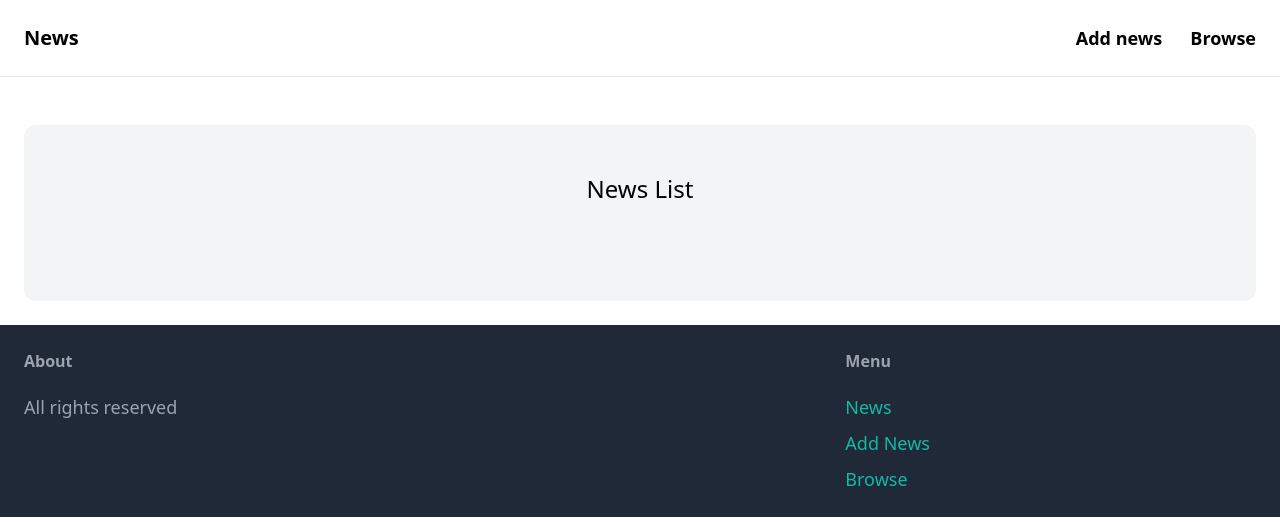
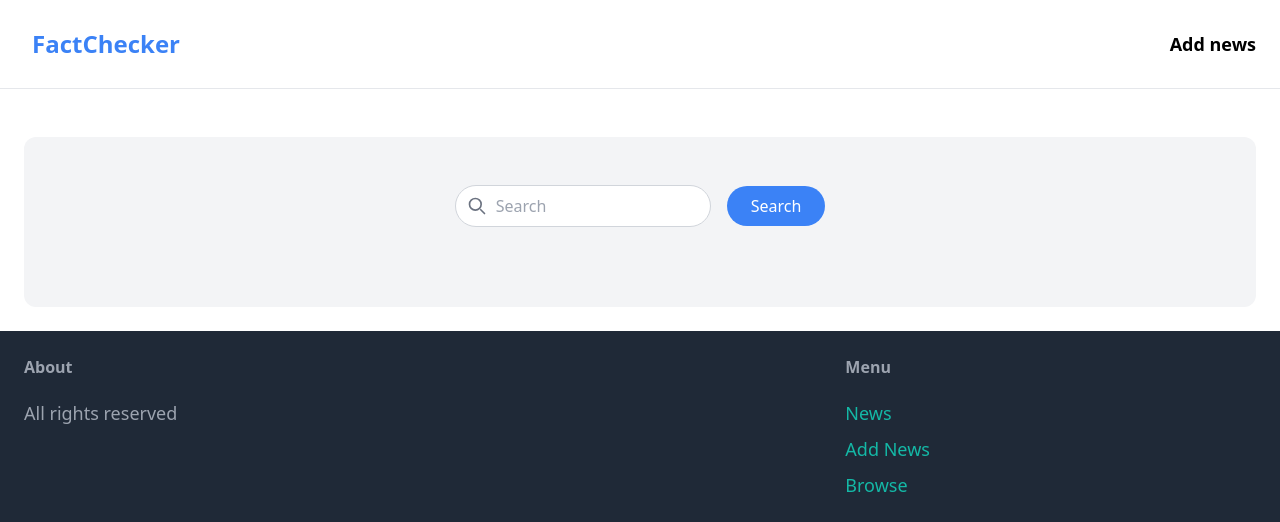
Before and after one commit to fitoretahiri/Fake-News-Detection, a Django app: template api/news/templates/index.html in a window 1280 px wide. Shown: the top 522 px of the page. Run offline with Django 3.2, Linux system fonts and the light colour scheme; the template is opened without the code that fills it, so the values that code supplies are empty; some libraries are stand-ins or nearby versions.

Commit message:
Changes made on styling using Tailwind CSS

```diff
--- a/api/news/templates/base.html
+++ b/api/news/templates/base.html
@@ -9,11 +9,10 @@
 </head>
 <body>
     <nav class="py-6 px-6 flex justify-between items-center border-b border-gray-200">
-        <a href="\news" class="text-xl font-semibold">News</a>
+        <a href="/news" class="text-2xl font-bold text-blue-500 px-2 py-1">FactChecker</a>
 
         <div class="space-x-6">
             <a href="#" class="text-lg font-semibold hover:text-green-500">Add news</a>
-            <a href="#" class="text-lg font-semibold hover:text-green-500">Browse</a>
 
         </div>
     </nav>
--- a/api/news/templates/index.html
+++ b/api/news/templates/index.html
@@ -4,23 +4,37 @@
 
 {% block content %}
 <div class="mt-6 px-6 py-12 bg-gray-100 rounded-xl">
-    <h2 class="mb-12 text-2xl text-center">News List</h2>
+    <div class="flex items-center justify-center mb-8">
+        <div class="relative w-64">
+            <input type="text" placeholder="Search" class="w-full px-4 py-2 border border-gray-300 rounded-full pl-10 focus:outline-none focus:border-blue-500 transition duration-300">
+            <span class="absolute inset-y-0 left-0 flex items-center pl-3">
+                <svg class="h-5 w-5 text-gray-500" fill="none" stroke="currentColor" viewBox="0 0 24 24" xmlns="http://www.w3.org/2000/svg">
+                    <path stroke-linecap="round" stroke-linejoin="round" stroke-width="2" d="M21 21l-4.5-4.5M17 10a7 7 0 1 0-14 0 7 7 0 0 0 14 0z"></path>
+                </svg>
+            </span>
+        </div>
+        <button class="ml-4 px-6 py-2 bg-blue-500 text-white rounded-full hover:bg-blue-600 focus:outline-none transition duration-300">Search</button>
+    </div>
 
-    <div class="grid grid-cols-3 gap-3">
+
+
+    <div class="grid grid-cols-3 gap-20">
         {% for item in news %}
-            <div>
+            <div class="flex flex-col overflow-hidden transition duration-300 transform hover:shadow-lg hover:scale-105 hover:bg-gray-100 hover:border-indigo-500 border border-gray-200 rounded-xl">
                 <a href="{% url 'news:news_detail' item.id %}">
-                    <div>
-                        <img src="{{ item.picture.url }}" class="rounded-t-xl w-48 h-48">
+                    <div class="mb-2">
+                        <img src="{{ item.picture.url }}" class="rounded-t-xl w-full h-48 object-cover transition duration-300 transform hover:scale-110">
                     </div>
 
                     <div class="p-6 bg-white rounded-b-xl">
-                        <h2 class="text-2xl">{{ item.title }}</h2>
-                        <p class="text-gray-500">Price: {{ item.content }}</p>
+                        <h2 class="text-lg font-semibold text-indigo-700 mb-2 hover:text-blue-900">{{ item.title }}</h2>
                     </div>
                 </a>
             </div>
         {% endfor %}
     </div>
+
+
+
 </div>
 {% endblock %}
--- a/api/news/views.py
+++ b/api/news/views.py
@@ -15,9 +15,9 @@ def news_detail(request, pk):
 
     prediction = make_prediction(model, vector, news.content)
     if prediction[0] == 1:
-        news.prediction = 'True'
+        news.prediction = 'reliable'
     else:
-        news.prediction = 'False'
+        news.prediction = 'not reliable'
 
     return render(request, 'news.html', {
         'news': news,
```
Also changed, not shown: api/news/templates/news.html (+14 -10 lines), api/db.sqlite3, 2 other files.
